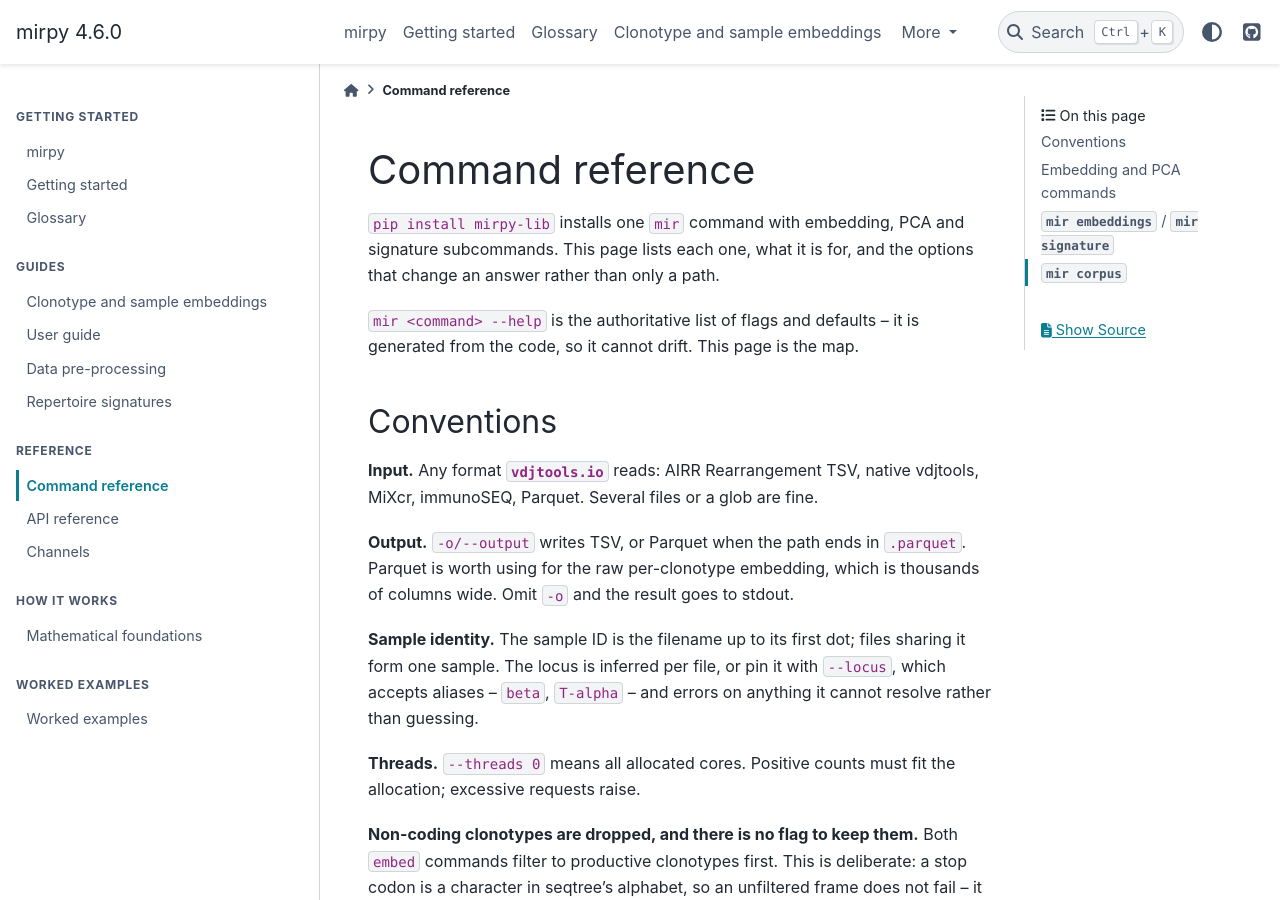
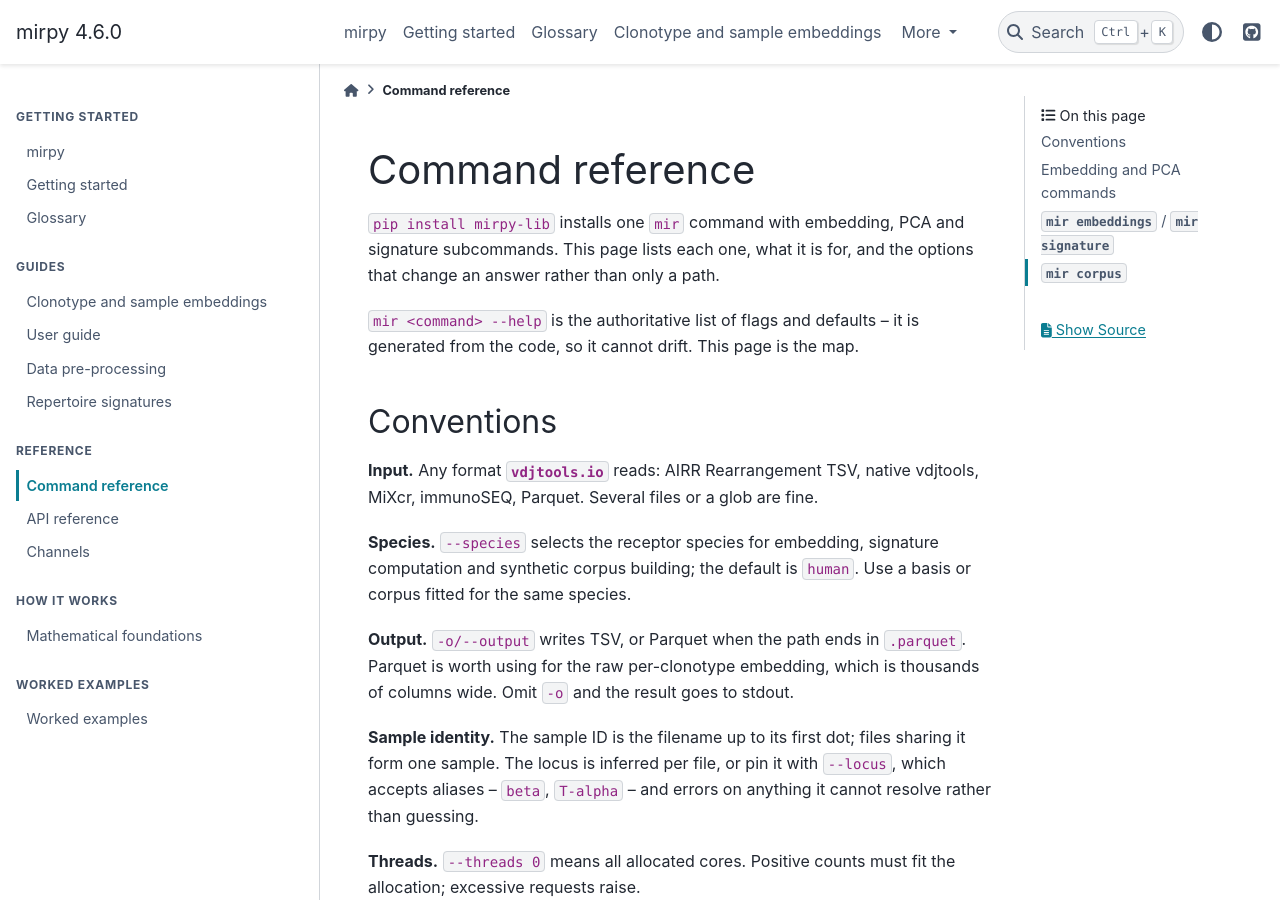
Before and after one commit to antigenomics/mirpy, a Sphinx documentation site: the page built from docs/cli.rst, in a window 1280 px wide and 900 px high. Built offline with Sphinx 7.4.7 and the PyData theme 0.15.4, drawn with Linux system fonts in a browser that asks for light colours.

Commit message:
docs: restore shared species option in CLI reference

```diff
--- a/docs/cli.rst
+++ b/docs/cli.rst
@@ -12,6 +12,9 @@ Conventions
 
 **Input.** Any format :mod:`vdjtools.io` reads: AIRR Rearrangement TSV, native vdjtools, MiXcr,
 immunoSEQ, Parquet. Several files or a glob are fine.
+
+**Species.** ``--species`` selects the receptor species for embedding, signature computation
+and synthetic corpus building; the default is ``human``. Use a basis or corpus fitted for the same species.
 
 **Output.** ``-o/--output`` writes TSV, or Parquet when the path ends in ``.parquet``. Parquet is
 worth using for the raw per-clonotype embedding, which is thousands of columns wide. Omit ``-o`` and
```
